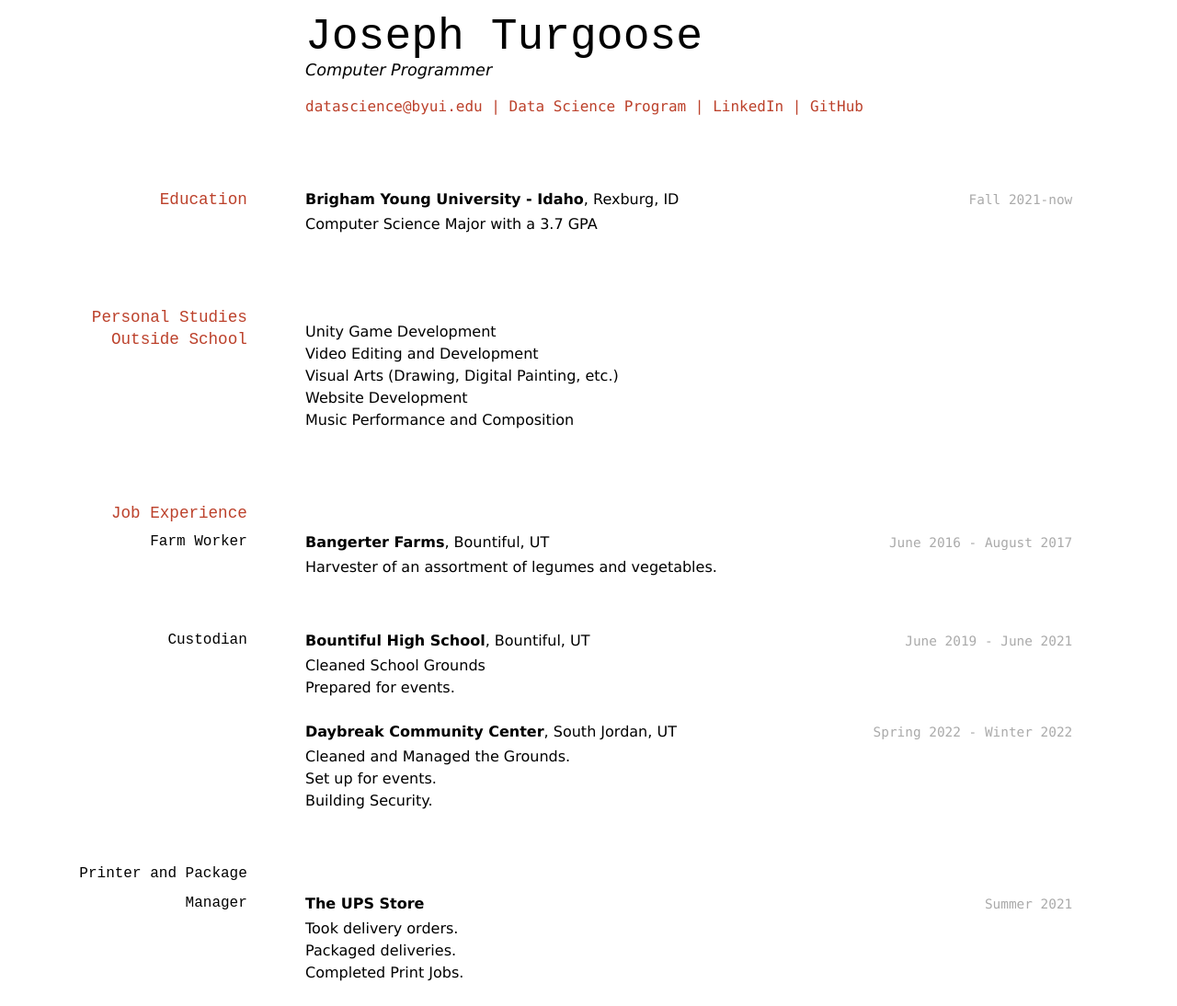
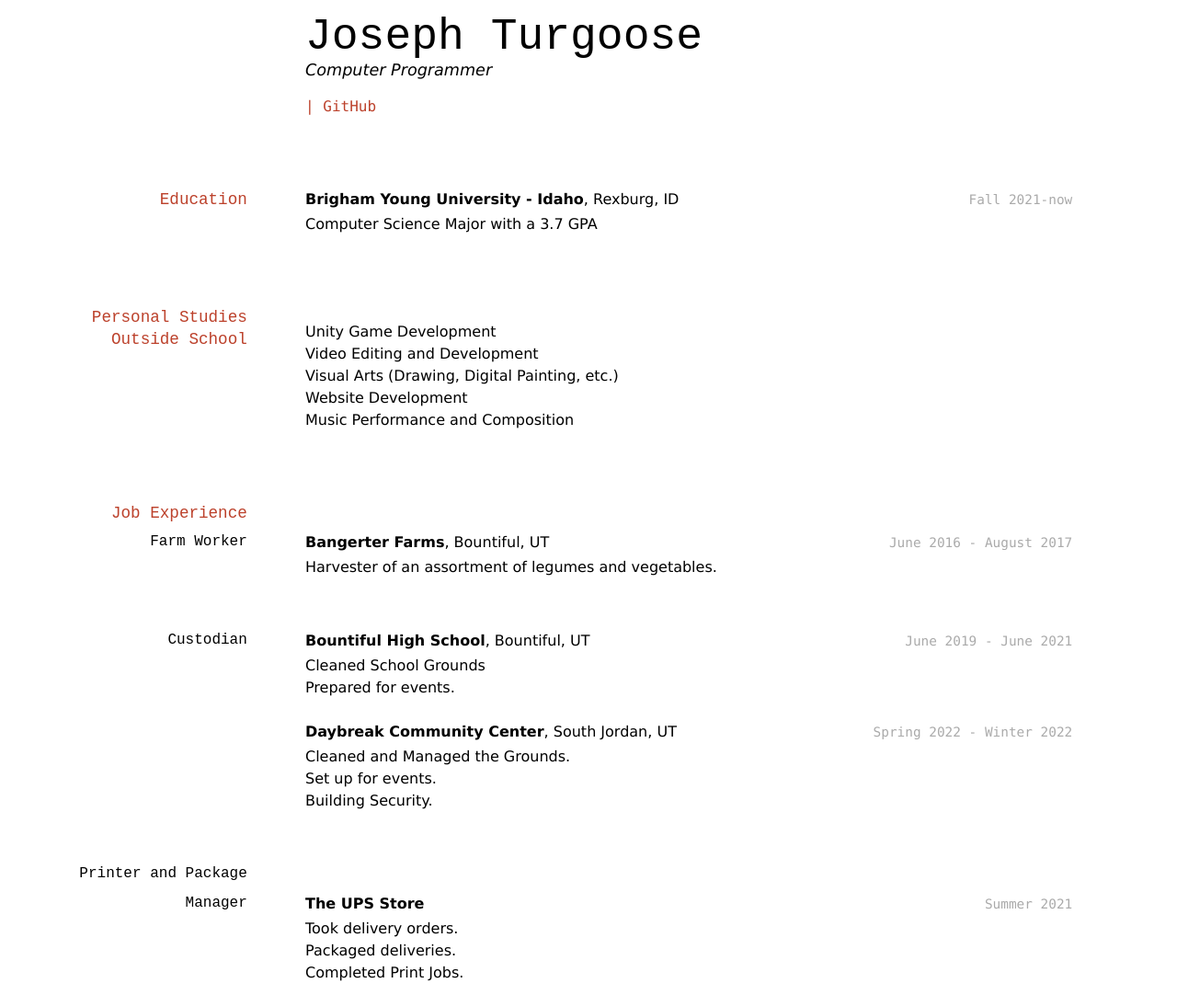
Before and after one commit to JosephTurgoose/Turgoose-Resume, a Jekyll site: the page built from docs/Turgoose-Resume.md, in a window 1280 px wide. Shown: the whole page at 92% size. Built offline with Jekyll 4.4.1, drawn with Linux system fonts in a browser that asks for light colours.

Commit message:
My Resume

```diff
--- a/docs/Turgoose-Resume.md
+++ b/docs/Turgoose-Resume.md
@@ -6,10 +6,7 @@ title: Joseph Turgoose Resume
 Computer Programmer
 
 <div id="webaddress">
-<a href="datascience@byui.edu">datascience@byui.edu</a>
-| <a href="https://byuidatascience.github.io/development.html">Data Science Program</a>
-| <a href="https://www.linkedin.com/groups/13537407/">LinkedIn</a>
-| <a href="https://github.com/byuids-resumes">GitHub</a>
+| <a href="https://github.com/JosephTurgoose/Turgoose-Resume/blob/master/docs/Turgoose-Resume.md">GitHub</a>
 </div>
 
 <!-- https://www.monique.tech/the-art-of-markdown -->
```
